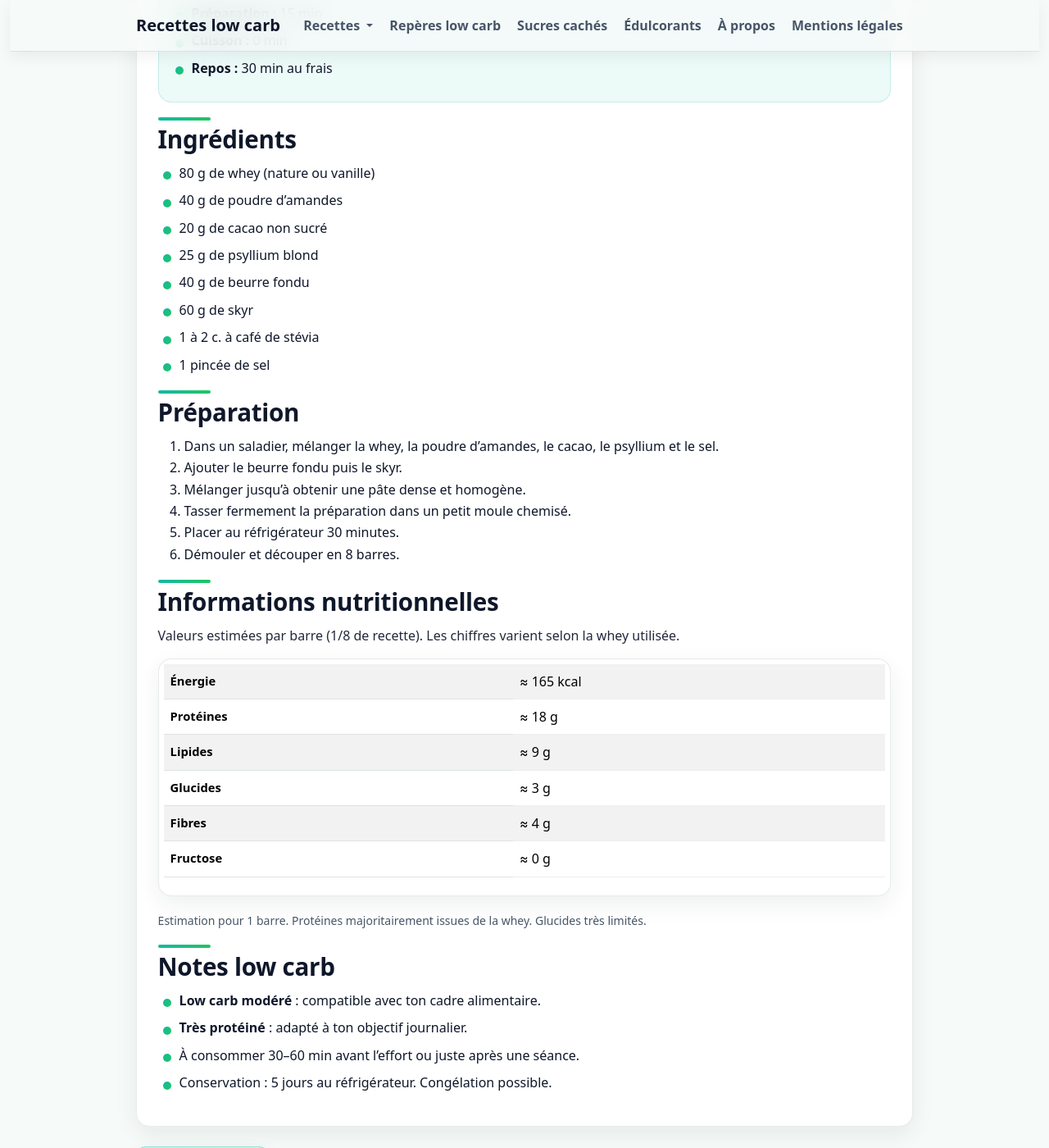
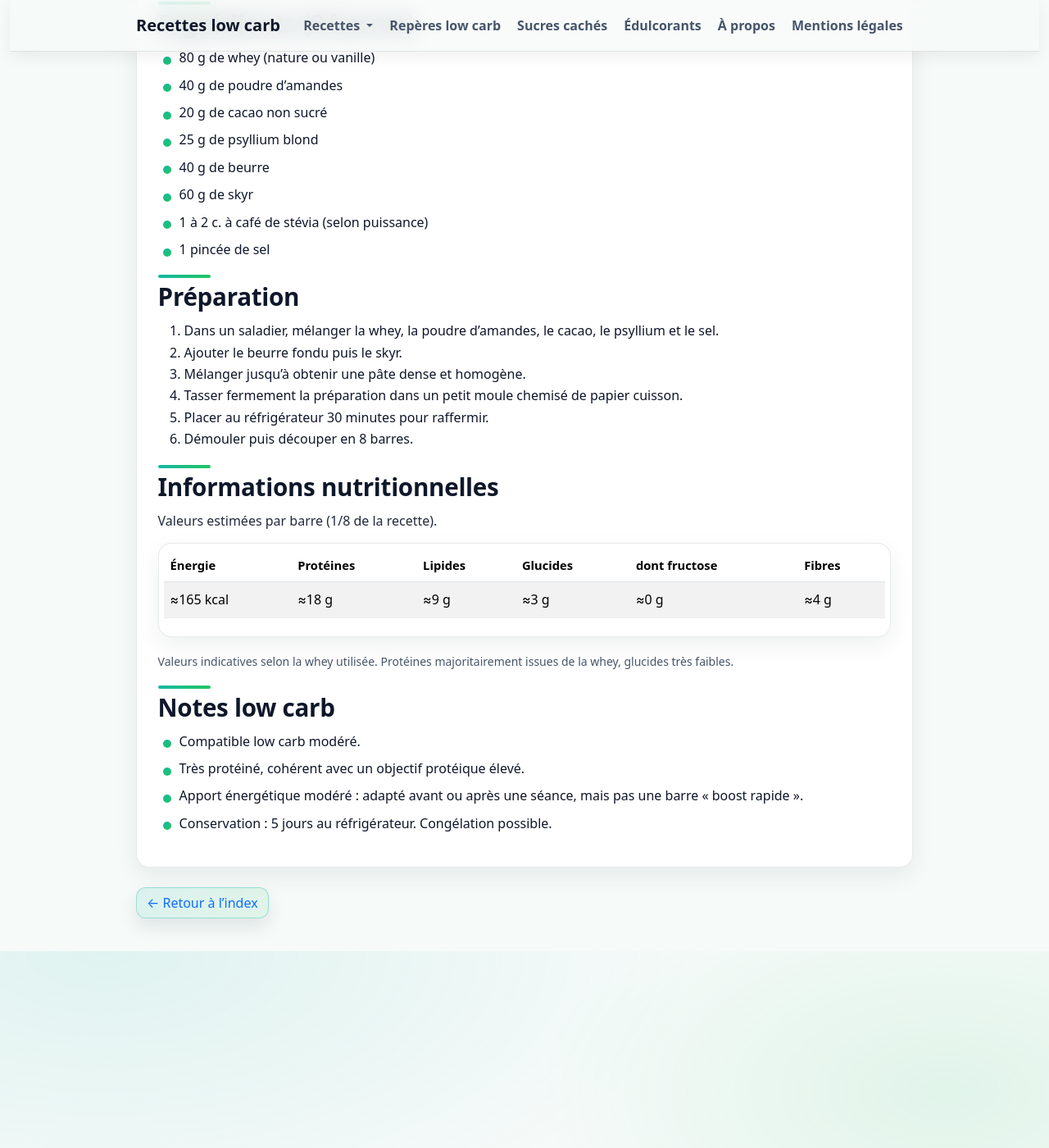
Before and after one commit to laurie-boissay/laurie-boissay.github.io, a Jekyll site: the page built from recettes/barres-proteinees-cacao-whey.html, in a window 1280 px wide and 1400 px high, scrolled down 537 px. Shown: the whole window at 82% size. Built offline with Jekyll 4.4.1, drawn with Linux system fonts in a browser that asks for light colours; some of the changed text lies outside the part shown.

Commit message:
Update barres-proteinees-cacao-whey.html

```diff
--- a/recettes/barres-proteinees-cacao-whey.html
+++ b/recettes/barres-proteinees-cacao-whey.html
@@ -1,9 +1,9 @@
 ---
 layout: recipe
 title: "Barres protéinées cacao & whey"
-description: "Barres protéinées low carb pour avant ou après l’effort, au cacao et whey. Très riches en protéines."
+description: "Barres protéinées low carb modéré au cacao et à la whey. Très riches en protéines, adaptées avant ou après l’effort."
 recipe_title: "Barres protéinées cacao & whey"
-recipe_subtitle: "Barres pré-effort — low carb modéré — très protéiné"
+recipe_subtitle: "Barres protéinées low carb au cacao & whey"
 recipe_group: "Barres nutritionnelles"
 recipe_sort: "barres-proteinees-cacao-whey"
 recipe_tested: false
@@ -12,63 +12,38 @@ tags:
   - tres-proteine
   - riche-en-fibres
   - rapide
-
 extra_head: |
   <script type="application/ld+json">
   {
     "@context": "https://schema.org",
     "@type": "Recipe",
     "name": "Barres protéinées cacao & whey",
-    "description": "Barres protéinées low carb au cacao et whey, idéales avant ou après l’effort.",
+    "description": "Barres protéinées low carb modéré au cacao et à la whey.",
     "recipeYield": "8 barres",
     "prepTime": "PT15M",
     "cookTime": "PT0M",
     "totalTime": "PT45M",
-    "recipeCategory": "Barres nutritionnelles",
-    "keywords": "low carb, barres proteinees, whey, cacao",
-    "author": { "@type": "Person", "name": "Laurie" },
-    "recipeIngredient": [
-      "80 g de whey (nature ou vanille)",
-      "40 g de poudre d’amandes",
-      "20 g de cacao non sucré",
-      "25 g de psyllium blond",
-      "40 g de beurre fondu",
-      "60 g de skyr",
-      "1 à 2 c. à café de stévia (selon puissance)",
-      "1 pincée de sel"
-    ],
-    "recipeInstructions": [
-      { "@type": "HowToStep", "text": "Mélanger tous les ingrédients secs." },
-      { "@type": "HowToStep", "text": "Ajouter le beurre fondu et le skyr." },
-      { "@type": "HowToStep", "text": "Mélanger jusqu’à obtenir une pâte épaisse." },
-      { "@type": "HowToStep", "text": "Presser dans un moule et laisser raffermir au froid." }
-    ]
+    "recipeCategory": "Barres nutritionnelles"
   }
   </script>
 ---
+
 <div class="recipe-lead">
   <p>
-    Barres <strong>très protéinées</strong>, pauvres en glucides, adaptées
-    en <strong>pré-effort</strong> ou en collation post-sport.
-    Texture dense et rassasiante.
+    Barres <strong>très protéinées</strong>, pauvres en glucides et riches en fibres.
+    Pensées pour un apport protéique efficace avant ou après une séance de sport.
   </p>
-  <ul>
-    <li><strong>Rendement :</strong> 8 barres</li>
-    <li><strong>Préparation :</strong> 15 min</li>
-    <li><strong>Cuisson :</strong> 0 min</li>
-    <li><strong>Repos :</strong> 30 min au frais</li>
-  </ul>
 </div>
 
-<h2>Ingrédients</h2>
+<h2>Ingrédients (8 barres)</h2>
 <ul>
   <li>80 g de whey (nature ou vanille)</li>
   <li>40 g de poudre d’amandes</li>
   <li>20 g de cacao non sucré</li>
   <li>25 g de psyllium blond</li>
-  <li>40 g de beurre fondu</li>
+  <li>40 g de beurre</li>
   <li>60 g de skyr</li>
-  <li>1 à 2 c. à café de stévia</li>
+  <li>1 à 2 c. à café de stévia (selon puissance)</li>
   <li>1 pincée de sel</li>
 </ul>
 
@@ -77,51 +52,47 @@ extra_head: |
   <li>Dans un saladier, mélanger la whey, la poudre d’amandes, le cacao, le psyllium et le sel.</li>
   <li>Ajouter le beurre fondu puis le skyr.</li>
   <li>Mélanger jusqu’à obtenir une pâte dense et homogène.</li>
-  <li>Tasser fermement la préparation dans un petit moule chemisé.</li>
-  <li>Placer au réfrigérateur 30 minutes.</li>
-  <li>Démouler et découper en 8 barres.</li>
+  <li>Tasser fermement la préparation dans un petit moule chemisé de papier cuisson.</li>
+  <li>Placer au réfrigérateur 30 minutes pour raffermir.</li>
+  <li>Démouler puis découper en 8 barres.</li>
 </ol>
 
 <h2>Informations nutritionnelles</h2>
-<p>Valeurs estimées par barre (1/8 de recette). Les chiffres varient selon la whey utilisée.</p>
+<p>Valeurs estimées par barre (1/8 de la recette).</p>
+
 <div class="table-responsive">
   <table class="table table-striped">
+    <thead>
+      <tr>
+        <th>Énergie</th>
+        <th>Protéines</th>
+        <th>Lipides</th>
+        <th>Glucides</th>
+        <th>dont fructose</th>
+        <th>Fibres</th>
+      </tr>
+    </thead>
     <tbody>
       <tr>
-        <th scope="row">Énergie</th>
-        <td>≈ 165 kcal</td>
-      </tr>
-      <tr>
-        <th scope="row">Protéines</th>
-        <td>≈ 18 g</td>
-      </tr>
-      <tr>
-        <th scope="row">Lipides</th>
-        <td>≈ 9 g</td>
-      </tr>
-      <tr>
-        <th scope="row">Glucides</th>
-        <td>≈ 3 g</td>
-      </tr>
-      <tr>
-        <th scope="row">Fibres</th>
-        <td>≈ 4 g</td>
-      </tr>
-      <tr>
-        <th scope="row">Fructose</th>
-        <td>≈ 0 g</td>
+        <td>≈165 kcal</td>
+        <td>≈18 g</td>
+        <td>≈9 g</td>
+        <td>≈3 g</td>
+        <td>≈0 g</td>
+        <td>≈4 g</td>
       </tr>
     </tbody>
   </table>
 </div>
+
 <p class="small text-muted">
-  Estimation pour 1 barre. Protéines majoritairement issues de la whey. Glucides très limités.
+  Valeurs indicatives selon la whey utilisée. Protéines majoritairement issues de la whey, glucides très faibles.
 </p>
 
 <h2>Notes low carb</h2>
 <ul>
-  <li><strong>Low carb modéré</strong> : compatible avec ton cadre alimentaire.</li>
-  <li><strong>Très protéiné</strong> : adapté à ton objectif journalier.</li>
-  <li>À consommer 30–60 min avant l’effort ou juste après une séance.</li>
+  <li>Compatible low carb modéré.</li>
+  <li>Très protéiné, cohérent avec un objectif protéique élevé.</li>
+  <li>Apport énergétique modéré : adapté avant ou après une séance, mais pas une barre « boost rapide ».</li>
   <li>Conservation : 5 jours au réfrigérateur. Congélation possible.</li>
 </ul>
```
